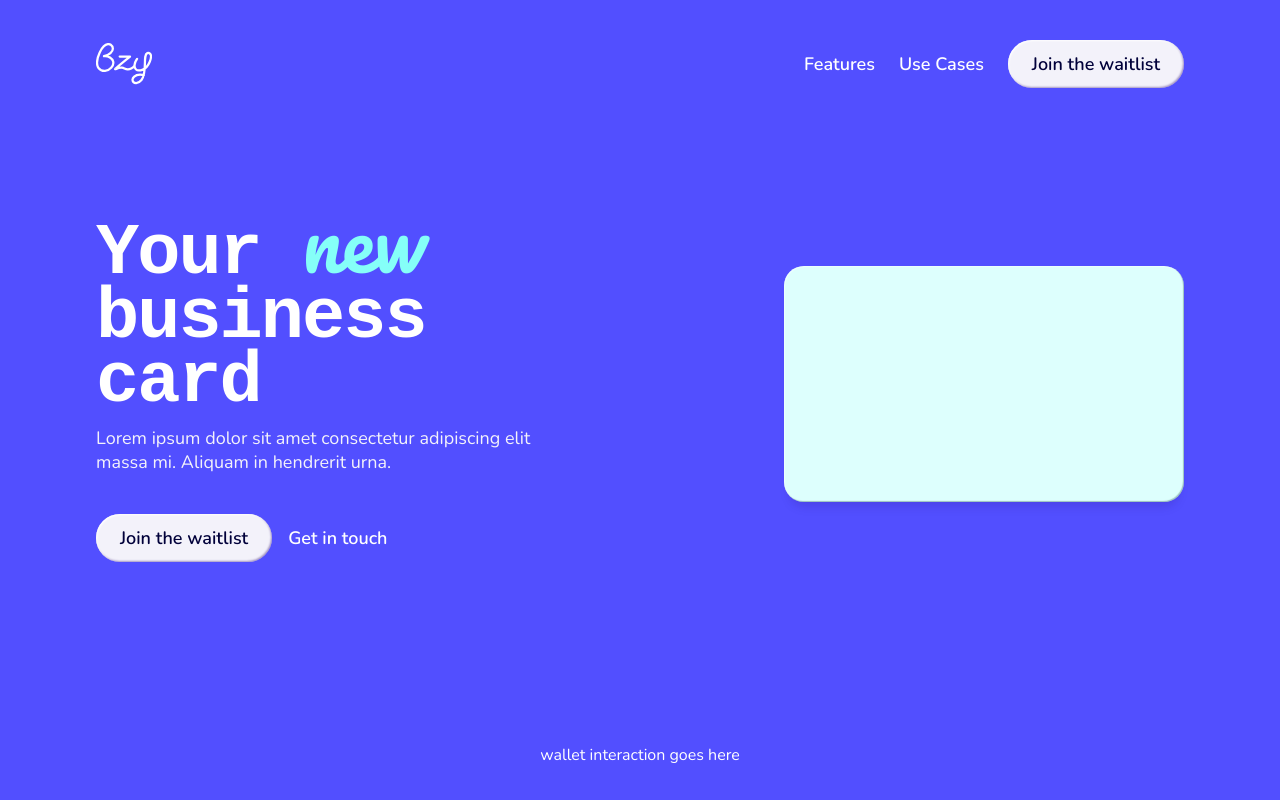
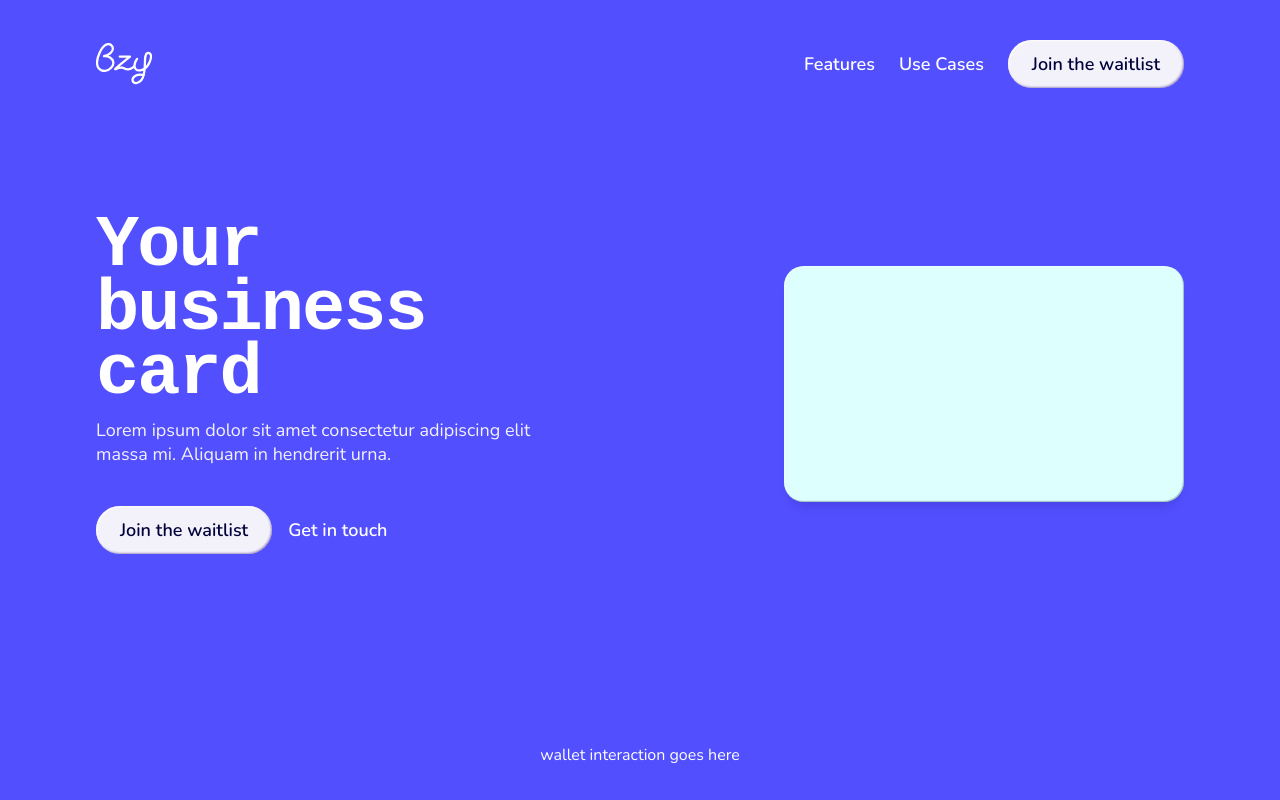
Before and after one commit to loganliffick/bzy, a Next.js app: page / in a window 1280 px wide. Shown: the top 800 px of the page. Built offline with nearby package versions, Linux system fonts and the light colour scheme.

Commit message:
fouc test 2

```diff
--- a/src/pages/index.js
+++ b/src/pages/index.js
@@ -14,7 +14,7 @@ const Index = () => {
     <main>
       <Hero>
         <Test className="title_large">
-          Your <span>new</span> <br /> business card
+          Your <br /> business card
         </Test>
         <p>
           Lorem ipsum dolor sit amet consectetur adipiscing elit massa mi.{' '}
```
